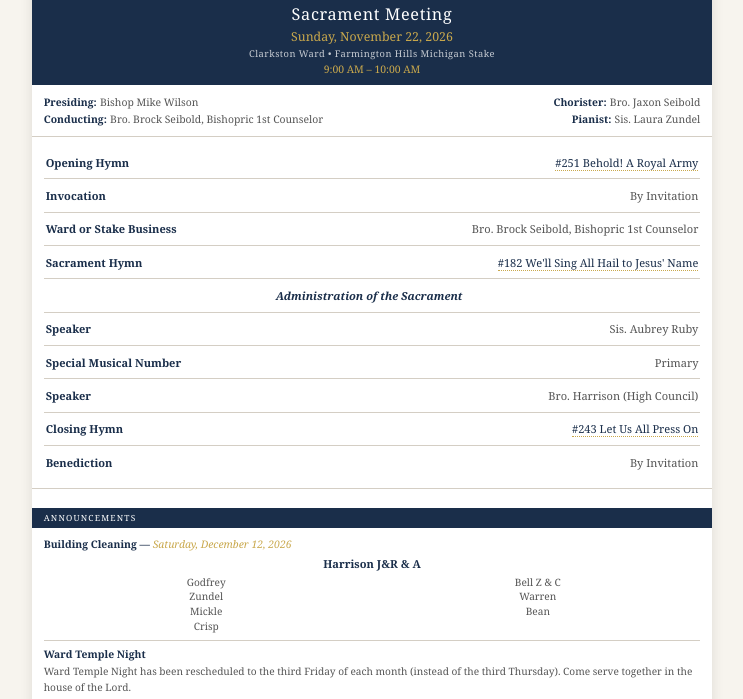
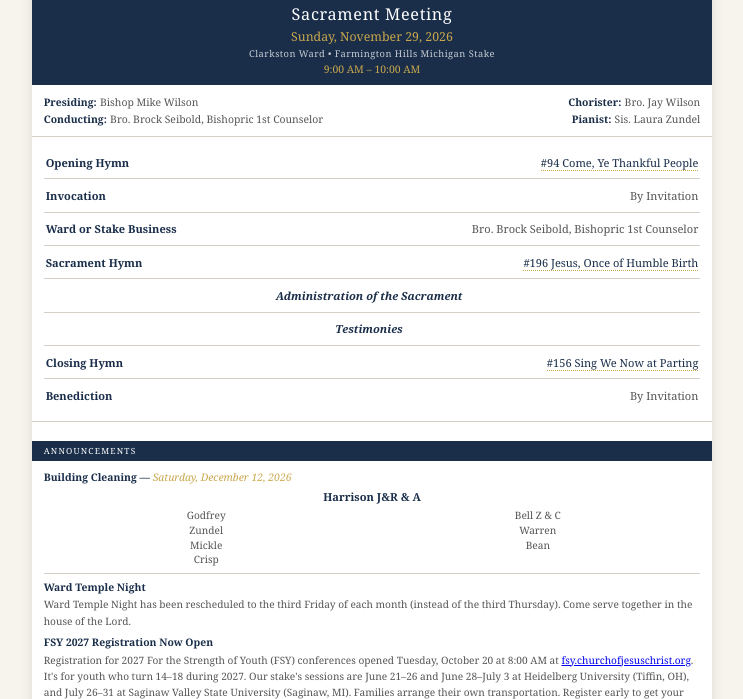
Before and after one commit to godfrea2407/clarkstonward, a plain HTML site: page index.html in a window 1280 px wide. Shown: the part 120-819 px from the top of the page, without its empty margins (268-1011 px from the left). Drawn offline with Linux system fonts and the light colour scheme.

Commit message:
Auto-generate program [skip ci]

```diff
--- a/index.html
+++ b/index.html
@@ -222,7 +222,7 @@
   <header>
     <img class="logo" src="images/word_media_image1.png" alt="The Church of Jesus Christ of Latter-day Saints" />
     <h1>Sacrament Meeting</h1>
-    <div class="hdate">Sunday, November 22, 2026</div>
+    <div class="hdate">Sunday, November 29, 2026</div>
     <div class="hward">Clarkston Ward &bull; Farmington Hills Michigan Stake</div>
     <div class="htime">9:00 AM – 10:00 AM</div>
   </header>
@@ -232,7 +232,7 @@
     <div class="card-body">
       <div class="officers">
         <div class="off-item"><span class="off-label">Presiding:</span><span class="off-name">Bishop Mike Wilson</span></div>
-        <div class="off-item"><span class="off-label">Chorister:</span><span class="off-name">Bro. Jaxon Seibold</span></div>
+        <div class="off-item"><span class="off-label">Chorister:</span><span class="off-name">Bro. Jay Wilson</span></div>
         <div class="off-item"><span class="off-label">Conducting:</span><span class="off-name">Bro. Brock Seibold, Bishopric 1st Counselor</span></div>
         <div class="off-item"><span class="off-label">Pianist:</span><span class="off-name">Sis. Laura Zundel</span></div>
       </div>
@@ -244,15 +244,13 @@
     <div class="card-body">
       <table class="prog-table">
         <tbody>
-          <tr><td>Opening Hymn</td><td><a class="hymn-link" href="https://www.churchofjesuschrist.org/media/music/songs/behold-a-royal-army?lang=eng" target="_blank">#251 Behold! A Royal Army</a></td></tr>
+          <tr><td>Opening Hymn</td><td><a class="hymn-link" href="https://www.churchofjesuschrist.org/media/music/songs/come-ye-thankful-people?lang=eng" target="_blank">#94 Come, Ye Thankful People</a></td></tr>
           <tr><td>Invocation</td><td>By Invitation</td></tr>
           <tr><td>Ward or Stake Business</td><td>Bro. Brock Seibold, Bishopric 1st Counselor</td></tr>
-          <tr><td>Sacrament Hymn</td><td><a class="hymn-link" href="https://www.churchofjesuschrist.org/media/music/songs/well-sing-all-hail-to-jesus-name?lang=eng" target="_blank">#182 We'll Sing All Hail to Jesus' Name</a></td></tr>
+          <tr><td>Sacrament Hymn</td><td><a class="hymn-link" href="https://www.churchofjesuschrist.org/media/music/songs/jesus-once-of-humble-birth?lang=eng" target="_blank">#196 Jesus, Once of Humble Birth</a></td></tr>
           <tr><td class="centered-row" colspan="2">Administration of the Sacrament</td></tr>
-          <tr><td>Speaker</td><td>Sis. Aubrey Ruby</td></tr>
-          <tr><td>Special Musical Number</td><td>Primary</td></tr>
-          <tr><td>Speaker</td><td>Bro. Harrison (High Council)</td></tr>
-          <tr><td>Closing Hymn</td><td><a class="hymn-link" href="https://www.churchofjesuschrist.org/media/music/songs/let-us-all-press-on?lang=eng" target="_blank">#243 Let Us All Press On</a></td></tr>
+          <tr><td class="centered-row" colspan="2">Testimonies</td></tr>
+          <tr><td>Closing Hymn</td><td><a class="hymn-link" href="https://www.churchofjesuschrist.org/media/music/songs/sing-we-now-at-parting?lang=eng" target="_blank">#156 Sing We Now at Parting</a></td></tr>
           <tr><td>Benediction</td><td>By Invitation</td></tr>
         </tbody>
       </table>
```
Also changed, not shown: 1 other file.
